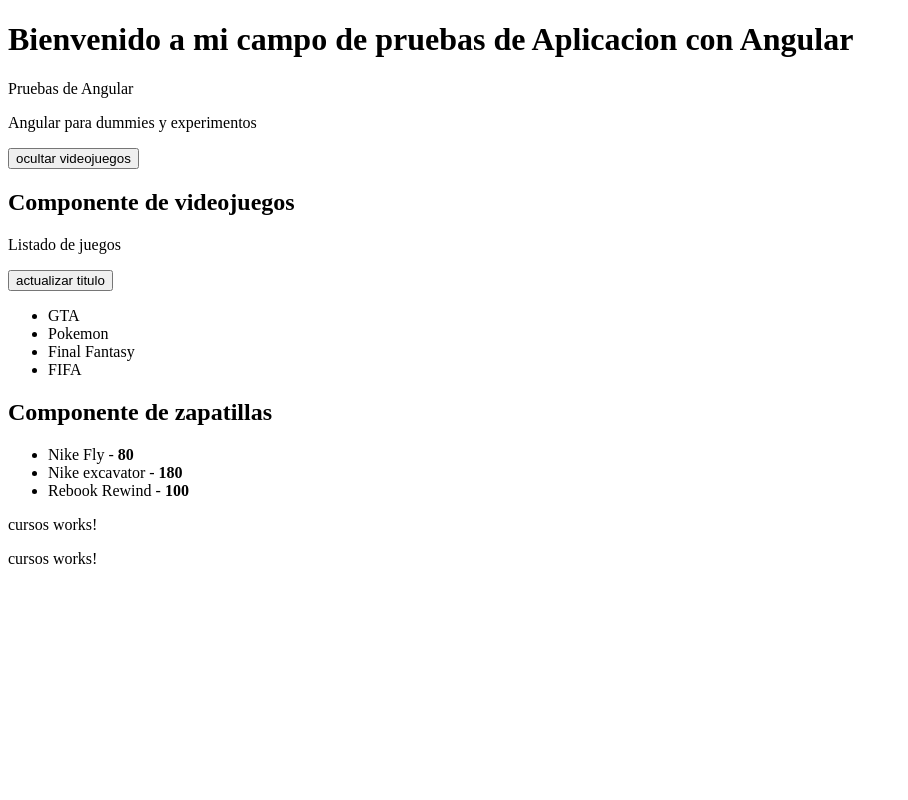
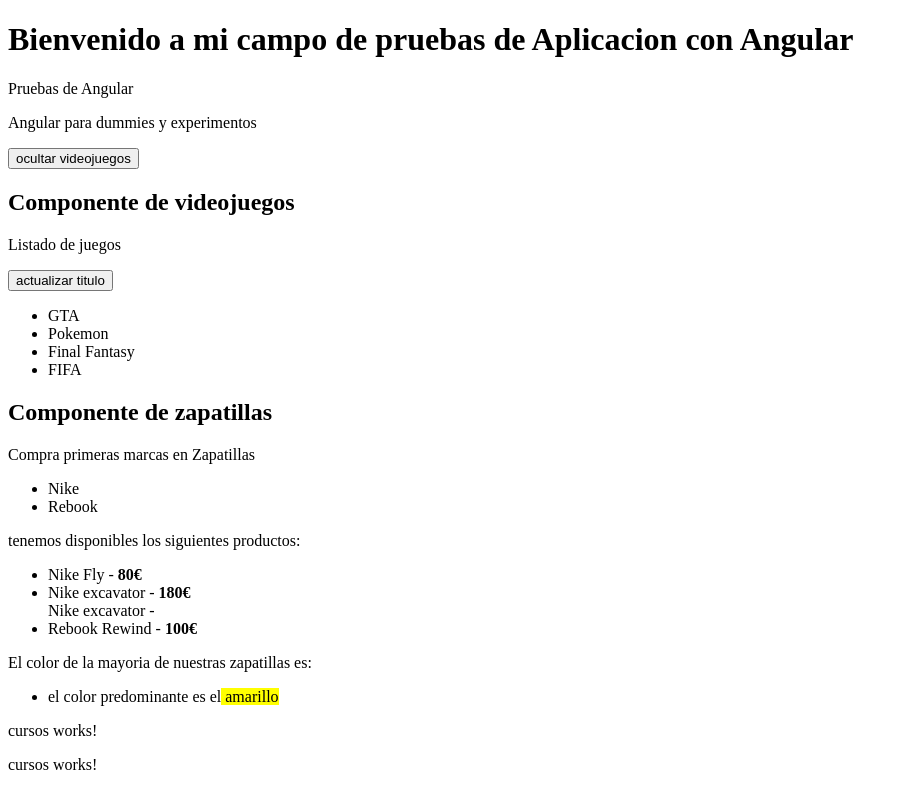
Before and after one commit to shadoblack/Angular, an Angular app in the folder Teoria-Angular/: page / in a window 1280 px wide. Shown: the whole page, without its empty margins (0-908 px from the left). Built offline with nearby package versions, Linux system fonts and the light colour scheme.

Commit message:
directivas ng

```diff
--- a/Teoria-Angular/src/app/zapatillas/zapatillas.component.html
+++ b/Teoria-Angular/src/app/zapatillas/zapatillas.component.html
@@ -1,4 +1,36 @@
-<h2>{{titulo}}</h2>
+<h2>{{ titulo }}</h2>
+<p>Compra primeras marcas en Zapatillas</p>
 <ul>
-  <li *ngFor="let zapatilla of zapatillas">{{zapatilla.nombre}} - <strong>{{zapatilla.precio}}</strong></li>
+  <li *ngFor="let marca of marcas">{{ marca }}</li>
 </ul>
+<p>tenemos disponibles los siguientes productos:</p>
+<ul>
+  <li *ngFor="let zapatilla of zapatillas">
+    {{ zapatilla.nombre }} - <strong>{{ zapatilla.precio }}€</strong>
+    <div *ngIf="!zapatilla.stock">
+      {{ zapatilla.nombre }} - <strong></strong>
+      <span
+        *ngIf="zapatilla.precio <= 100"
+        [style.background]="zapatilla.precio <= 100 ? 'green' : 'transparent'"
+      >
+        ¡¡EN OFERTA!!</span
+      >
+    </div>
+  </li>
+</ul>
+
+<p>El color de la mayoria de nuestras zapatillas es:</p>
+<ul [ngSwitch]="color">
+  <li *ngSwitchCase="'yellow'">
+    el color predominante es el<span style="background: yellow"> amarillo</span>
+  </li>
+  <li *ngSwitchCase="'red'">
+    el color predominante es el <span style="background: red"> rojo</span>
+  </li>
+  <li *ngSwitchCase="'blue'">
+    el color predominante es el <span style="background: blue"> azul</span>
+  </li>
+  <li *ngSwitchCase="'orange'">
+    el color predominante es el <span style="background: orange"> naranja</span>
+  </li>
+</ul>
--- a/Teoria-Angular/src/app/zapatillas/zapatillas.component.ts
+++ b/Teoria-Angular/src/app/zapatillas/zapatillas.component.ts
@@ -9,8 +9,12 @@ export class ZapatillasComponent implements OnInit{
   public titulo: string = 'Componente de zapatillas';
 
   public zapatillas: Array<Zapatilla>;
+  public marcas: String[];
+  public color: String;
 
   constructor(){
+    this.color ='yellow'
+    this.marcas = new Array;
     this.zapatillas = [
       new Zapatilla('Nike Fly','Nike','blanco',80,true),
       new Zapatilla('Nike excavator','Nike','brown',180,false),
@@ -21,6 +25,18 @@ export class ZapatillasComponent implements OnInit{
 
   ngOnInit(){
     console.log(this.zapatillas);
+    this.getMarcas()
 
   }
+
+  getMarcas(){
+    this.zapatillas.forEach((zapatillas,index)=>{
+      if(this.marcas.indexOf(zapatillas.marca)<0){
+        this.marcas.push(zapatillas.marca);
+
+      }
+      console.log(index);
+    });
+    console.log(this.marcas);
+  }
 }
```
